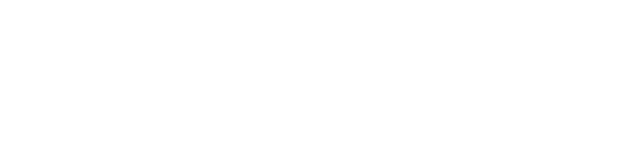
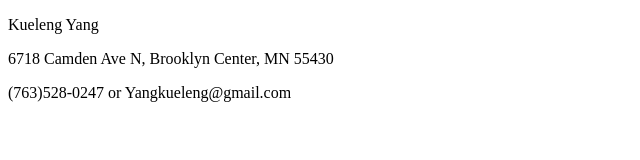
Before and after one commit to kueleng/kueleng.github.io, a plain HTML site: page index.html in a window 1280 px wide. Shown: the whole page, without its empty margins (0-640 px from the left). Drawn offline with Linux system fonts and the light colour scheme.

Commit message:
Change Body
Body Add

```diff
--- a/index.html
+++ b/index.html
@@ -3,6 +3,8 @@
 <head>
 <title>Kueleng Yang</title>
 </head>
-<body>
+  <body><p> Kueleng Yang</p>
+    <p> 6718 Camden Ave N, Brooklyn Center, MN 55430</p>
+    <p>(763)528-0247 or Yangkueleng@gmail.com</p>
 </body>
 </html>
```
